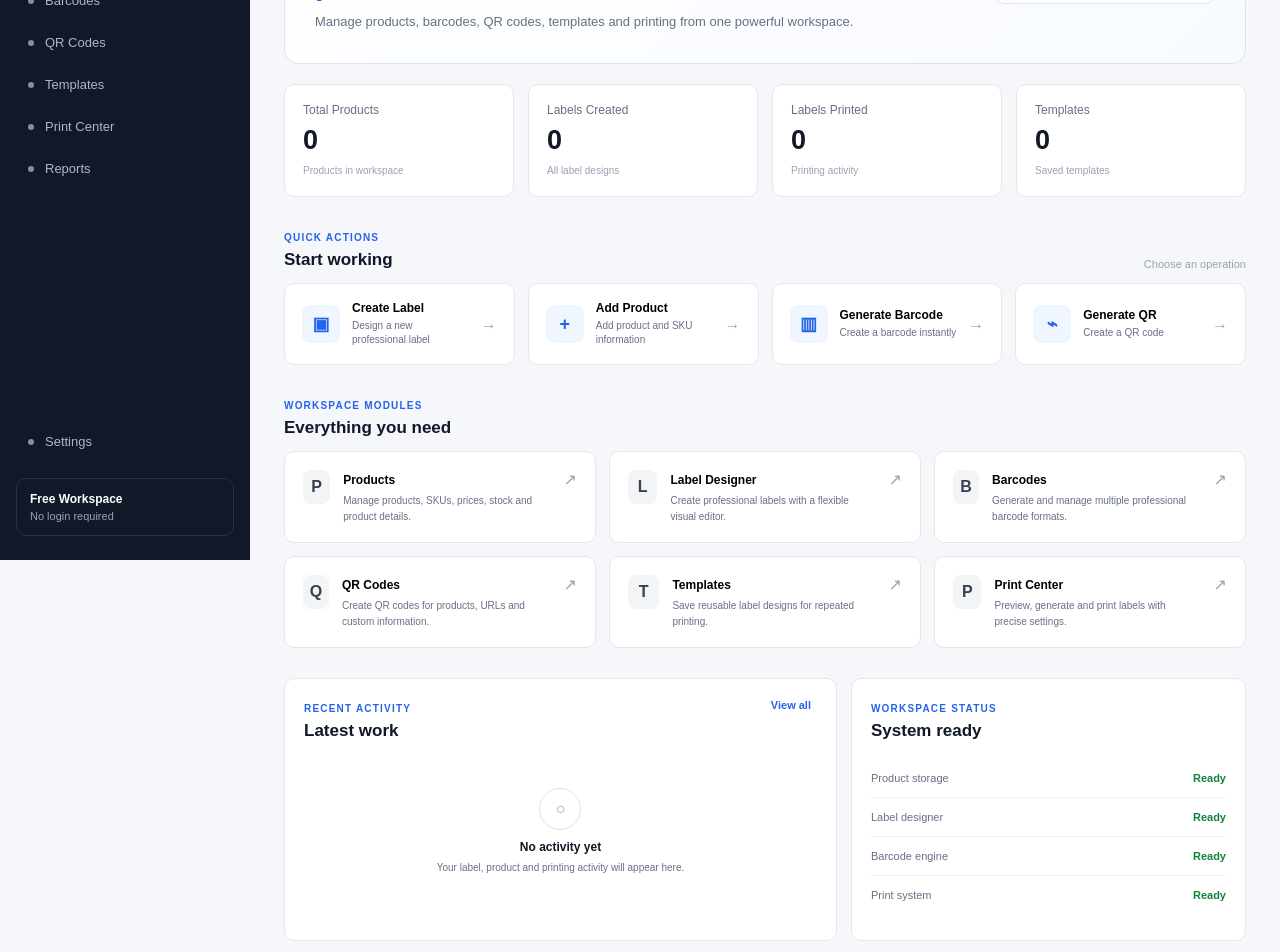
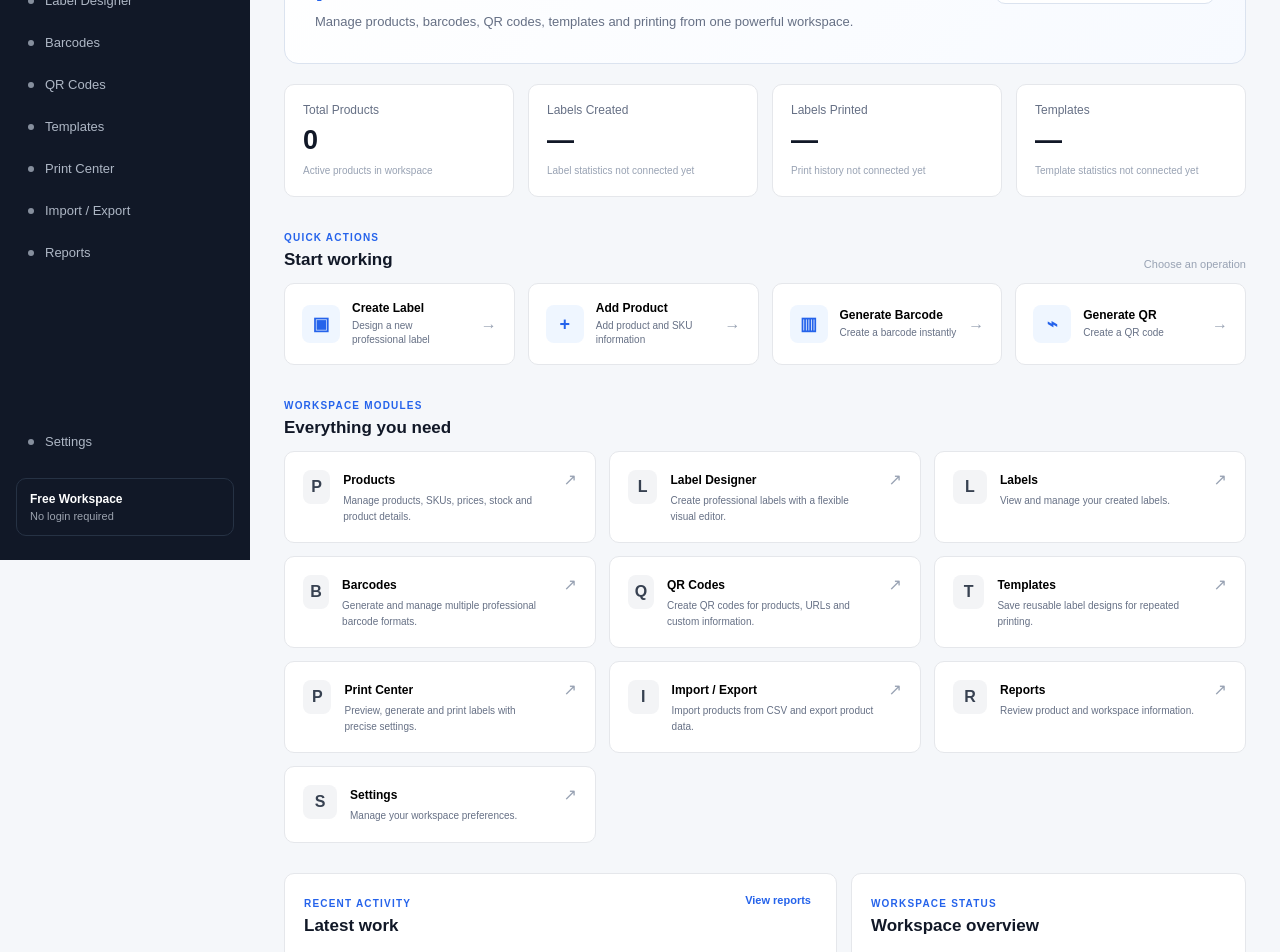
Before and after one commit to sameerkhan86926-a11y/labelpro, a Next.js app: page /labelpro/ in a window 1280 px wide. Shown: the part 240-1192 px from the top of the page. Built offline with nearby package versions, Linux system fonts and the light colour scheme.

Commit message:
Update page.tsx

```diff
--- a/app/page.tsx
+++ b/app/page.tsx
@@ -1,27 +1,33 @@
 "use client";
 
-import { useState } from "react";
+import { useEffect, useState } from "react";
+import { useRouter } from "next/navigation";
+import { getProducts } from "./lib/storage";
 
 const quickActions = [
   {
     title: "Create Label",
     description: "Design a new professional label",
     icon: "▣",
+    path: "/label-designer/",
   },
   {
     title: "Add Product",
     description: "Add product and SKU information",
     icon: "+",
+    path: "/products/",
   },
   {
     title: "Generate Barcode",
     description: "Create a barcode instantly",
     icon: "▥",
+    path: "/barcodes/",
   },
   {
     title: "Generate QR",
     description: "Create a QR code",
     icon: "⌁",
+    path: "/qr-codes/",
   },
 ];
 
@@ -29,31 +35,100 @@ const modules = [
   {
     title: "Products",
     description: "Manage products, SKUs, prices, stock and product details.",
+    path: "/products/",
   },
-    {
+  {
     title: "Label Designer",
     description: "Create professional labels with a flexible visual editor.",
+    path: "/label-designer/",
+  },
+  {
+    title: "Labels",
+    description: "View and manage your created labels.",
+    path: "/labels/",
   },
   {
     title: "Barcodes",
     description: "Generate and manage multiple professional barcode formats.",
+    path: "/barcodes/",
   },
   {
     title: "QR Codes",
     description: "Create QR codes for products, URLs and custom information.",
+    path: "/qr-codes/",
   },
   {
     title: "Templates",
     description: "Save reusable label designs for repeated printing.",
+    path: "/templates/",
   },
   {
     title: "Print Center",
     description: "Preview, generate and print labels with precise settings.",
+    path: "/print-center/",
+  },
+  {
+    title: "Import / Export",
+    description: "Import products from CSV and export product data.",
+    path: "/import-export/",
+  },
+  {
+    title: "Reports",
+    description: "Review product and workspace information.",
+    path: "/reports/",
+  },
+  {
+    title: "Settings",
+    description: "Manage your workspace preferences.",
+    path: "/settings/",
   },
 ];
 
+const navigation = [
+  { label: "Dashboard", path: "/" },
+  { label: "Products", path: "/products/" },
+  { label: "Labels", path: "/labels/" },
+  { label: "Label Designer", path: "/label-designer/" },
+  { label: "Barcodes", path: "/barcodes/" },
+  { label: "QR Codes", path: "/qr-codes/" },
+  { label: "Templates", path: "/templates/" },
+  { label: "Print Center", path: "/print-center/" },
+  { label: "Import / Export", path: "/import-export/" },
+  { label: "Reports", path: "/reports/" },
+];
+
 export default function Home() {
+  const router = useRouter();
+
   const [activeTab, setActiveTab] = useState("Dashboard");
+  const [productCount, setProductCount] = useState(0);
+
+  useEffect(() => {
+    function refreshProductCount() {
+      setProductCount(getProducts().filter((product) => !product.archived).length);
+    }
+
+    refreshProductCount();
+
+    window.addEventListener("focus", refreshProductCount);
+    window.addEventListener("storage", refreshProductCount);
+
+    return () => {
+      window.removeEventListener("focus", refreshProductCount);
+      window.removeEventListener("storage", refreshProductCount);
+    };
+  }, []);
+
+  function navigateTo(label: string, path: string) {
+    setActiveTab(label);
+
+    if (path === "/") {
+      router.push("/labelpro/");
+      return;
+    }
+
+    router.push(`/labelpro${path}`);
+  }
 
   return (
     <main className="app-shell">
@@ -68,31 +143,27 @@ export default function Home() {
         </div>
 
         <nav className="navigation">
-          {[
-            "Dashboard",
-            "Products",
-            "Labels",
-            "Barcodes",
-            "QR Codes",
-            "Templates",
-            "Print Center",
-            "Reports",
-          ].map((item) => (
+          {navigation.map((item) => (
             <button
-              key={item}
+              key={item.label}
+              type="button"
               className={`nav-item ${
-                activeTab === item ? "active" : ""
+                activeTab === item.label ? "active" : ""
               }`}
-              onClick={() => setActiveTab(item)}
+              onClick={() => navigateTo(item.label, item.path)}
             >
               <span className="nav-dot" />
-              {item}
+              {item.label}
             </button>
           ))}
         </nav>
 
         <div className="sidebar-bottom">
-          <button className="nav-item">
+          <button
+            type="button"
+            className="nav-item"
+            onClick={() => navigateTo("Settings", "/settings/")}
+          >
             <span className="nav-dot" />
             Settings
           </button>
@@ -112,8 +183,21 @@ export default function Home() {
           </div>
 
           <div className="topbar-actions">
-            <button className="secondary-button">Backup</button>
-            <button className="primary-button">+ Create Label</button>
+            <button
+              type="button"
+              className="secondary-button"
+              onClick={() => navigateTo("Import / Export", "/import-export/")}
+            >
+              Backup / Export
+            </button>
+
+            <button
+              type="button"
+              className="primary-button"
+              onClick={() => navigateTo("Label Designer", "/label-designer/")}
+            >
+              + Create Label
+            </button>
           </div>
         </header>
 
@@ -143,26 +227,26 @@ export default function Home() {
           <section className="stats-grid">
             <div className="stat-card">
               <span>Total Products</span>
-              <strong>0</strong>
-              <small>Products in workspace</small>
+              <strong>{productCount}</strong>
+              <small>Active products in workspace</small>
             </div>
 
             <div className="stat-card">
               <span>Labels Created</span>
-              <strong>0</strong>
-              <small>All label designs</small>
+              <strong>—</strong>
+              <small>Label statistics not connected yet</small>
             </div>
 
             <div className="stat-card">
               <span>Labels Printed</span>
-              <strong>0</strong>
-              <small>Printing activity</small>
+              <strong>—</strong>
+              <small>Print history not connected yet</small>
             </div>
 
             <div className="stat-card">
               <span>Templates</span>
-              <strong>0</strong>
-              <small>Saved templates</small>
+              <strong>—</strong>
+              <small>Template statistics not connected yet</small>
             </div>
           </section>
 
@@ -178,7 +262,12 @@ export default function Home() {
 
             <div className="actions-grid">
               {quickActions.map((action) => (
-                <button className="action-card" key={action.title}>
+                <button
+                  type="button"
+                  className="action-card"
+                  key={action.title}
+                  onClick={() => navigateTo(action.title, action.path)}
+                >
                   <span className="action-icon">{action.icon}</span>
 
                   <span className="action-content">
@@ -202,7 +291,12 @@ export default function Home() {
 
             <div className="modules-grid">
               {modules.map((module) => (
-                <button className="module-card" key={module.title}>
+                <button
+                  type="button"
+                  className="module-card"
+                  key={module.title}
+                  onClick={() => navigateTo(module.title, module.path)}
+                >
                   <div className="module-icon">
                     {module.title.charAt(0)}
                   </div>
@@ -226,14 +320,21 @@ export default function Home() {
                   <h3>Latest work</h3>
                 </div>
 
-                <button className="text-button">View all</button>
+                <button
+                  type="button"
+                  className="text-button"
+                  onClick={() => navigateTo("Reports", "/reports/")}
+                >
+                  View reports
+                </button>
               </div>
 
               <div className="empty-state">
                 <div className="empty-icon">○</div>
-                <strong>No activity yet</strong>
+                <strong>Activity tracking not connected</strong>
                 <p>
-                  Your label, product and printing activity will appear here.
+                  Activity history will appear here after the activity module
+                  is implemented.
                 </p>
               </div>
             </div>
@@ -242,29 +343,29 @@ export default function Home() {
               <div className="panel-heading">
                 <div>
                   <span className="section-label">WORKSPACE STATUS</span>
-                  <h3>System ready</h3>
+                  <h3>Workspace overview</h3>
                 </div>
               </div>
 
               <div className="status-list">
                 <div>
                   <span>Product storage</span>
-                  <strong>Ready</strong>
+                  <strong>Available</strong>
                 </div>
 
                 <div>
                   <span>Label designer</span>
-                  <strong>Ready</strong>
+                  <strong>Page link configured</strong>
                 </div>
 
                 <div>
-                  <span>Barcode engine</span>
-                  <strong>Ready</strong>
+                  <span>Barcode tools</span>
+                  <strong>Page link configured</strong>
                 </div>
 
                 <div>
-                  <span>Print system</span>
-                  <strong>Ready</strong>
+                  <span>Print center</span>
+                  <strong>Page link configured</strong>
                 </div>
               </div>
             </div>
```
